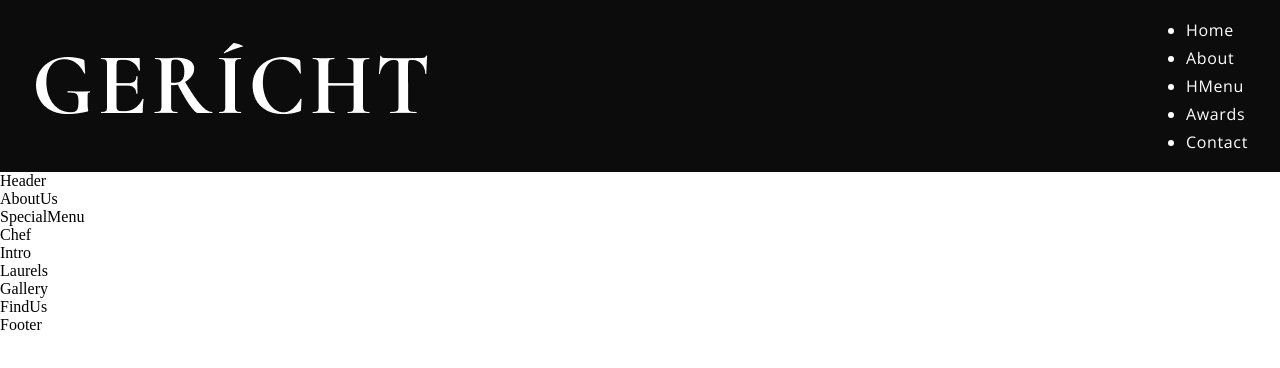
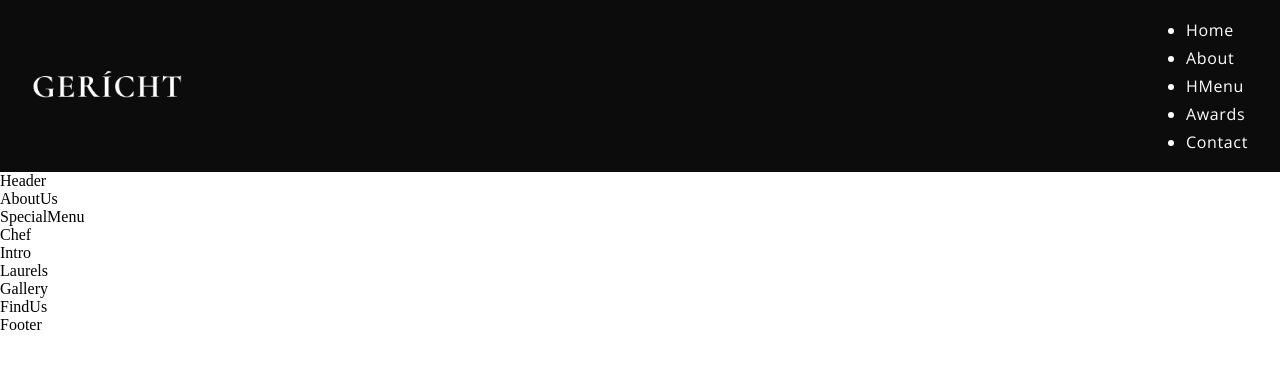
Before and after one commit to danielrubens/modern-ui-ux, a React (Create React App) app: page / in a window 1280 px wide. Shown: the top 368 px of the page. Built offline with nearby package versions, Linux system fonts and the light colour scheme; a web font is replaced by a local one.

Commit message:
navbar logo and img

```diff
--- a/src/components/Navbar/Navbar.css
+++ b/src/components/Navbar/Navbar.css
@@ -6,3 +6,13 @@
     background: var(--color-black);
     padding: 1rem 2rem;
 }
+
+.app__navbar-logo{
+    display: flex;
+    justify-content: flex-start;
+    align-items: center;
+}
+
+.app__navbar-logo img {
+    width: 150px;
+}
```
